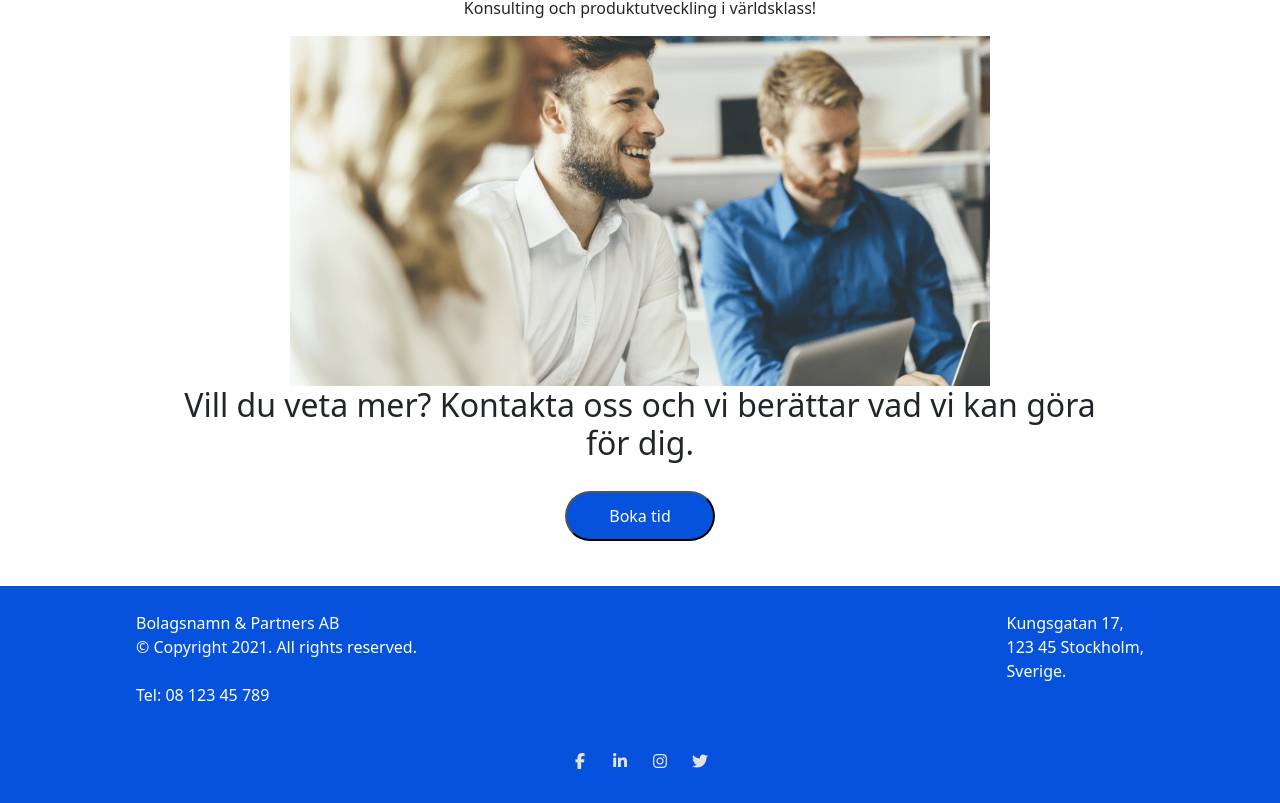
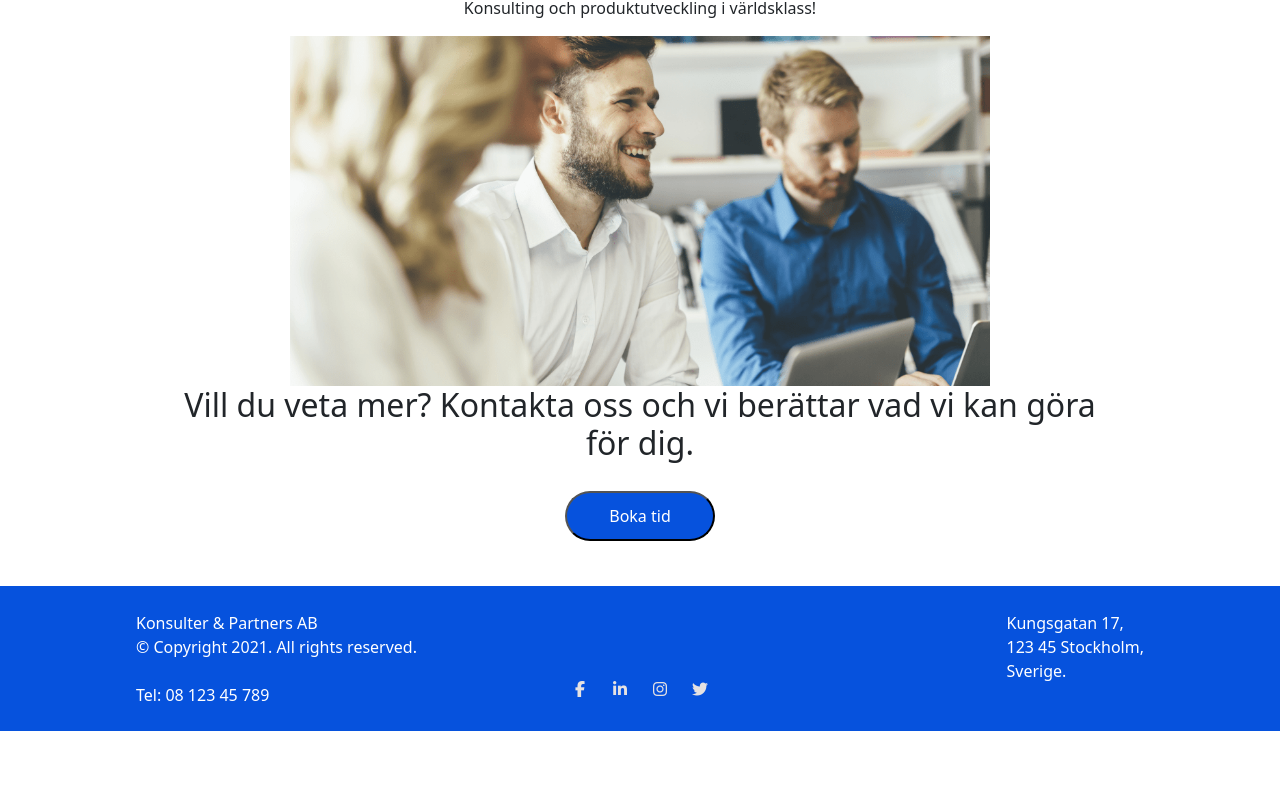
Before and after one commit to jenseneducation-john-gustafsson/agil-grupp-3, a Vue app: page /#/ in a window 1280 px wide. Shown: the part 1129-1932 px from the top of the page. After the commit the page ends 1860 px from the top, so only its background shows below. Built offline with nearby package versions, Linux system fonts and the light colour scheme.

Commit message:
modified footer

```diff
--- a/src/components/BottomFooter.vue
+++ b/src/components/BottomFooter.vue
@@ -8,7 +8,7 @@
 
             <div class="adress-area">
               <p class="para1">
-                Bolagsnamn & Partners AB <br />
+                Konsulter & Partners AB <br />
             &copy; Copyright 2021. All rights
             reserved.<br />
             <br />
@@ -90,6 +90,9 @@ export default {
 .copy {
   padding: 10px;
 }
+.adress-area {
+  margin-bottom: -72px;
+}
 .soc-media-content {
   display: flex;
   align-items: center;
```
